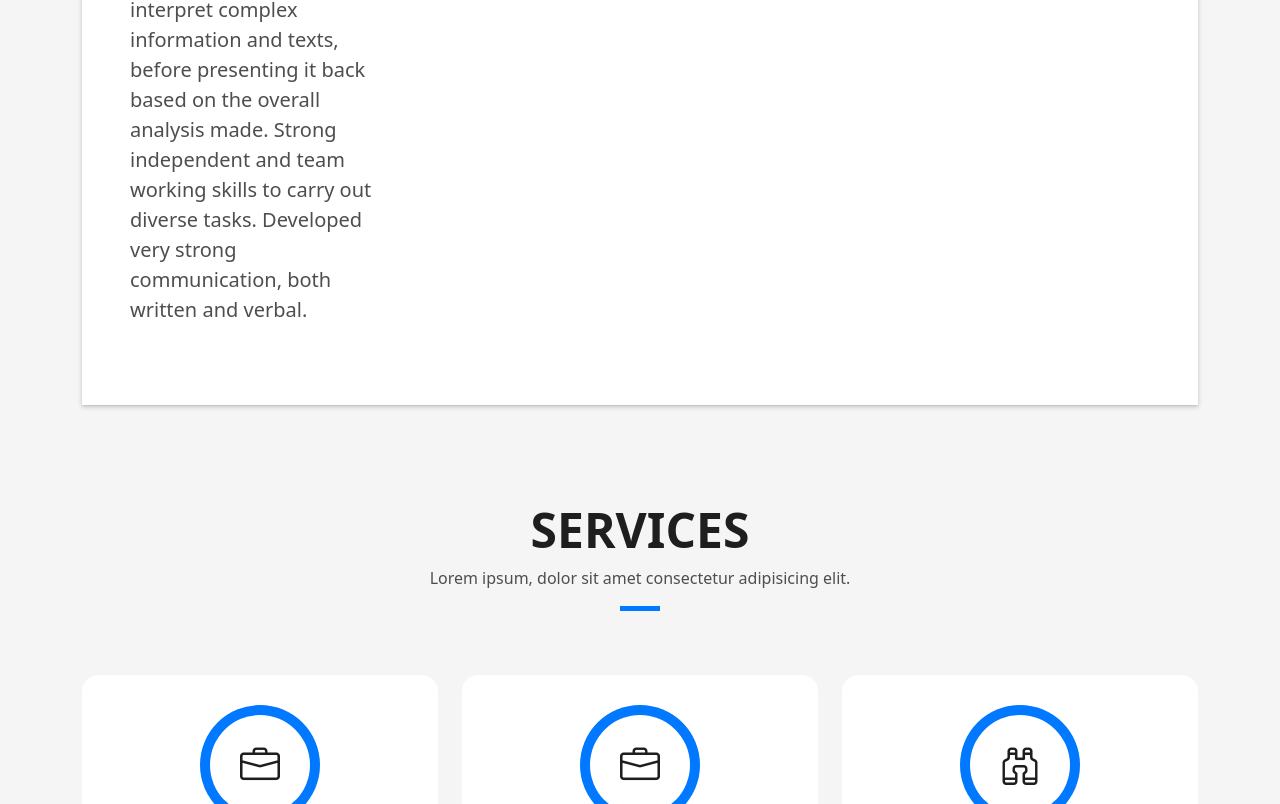
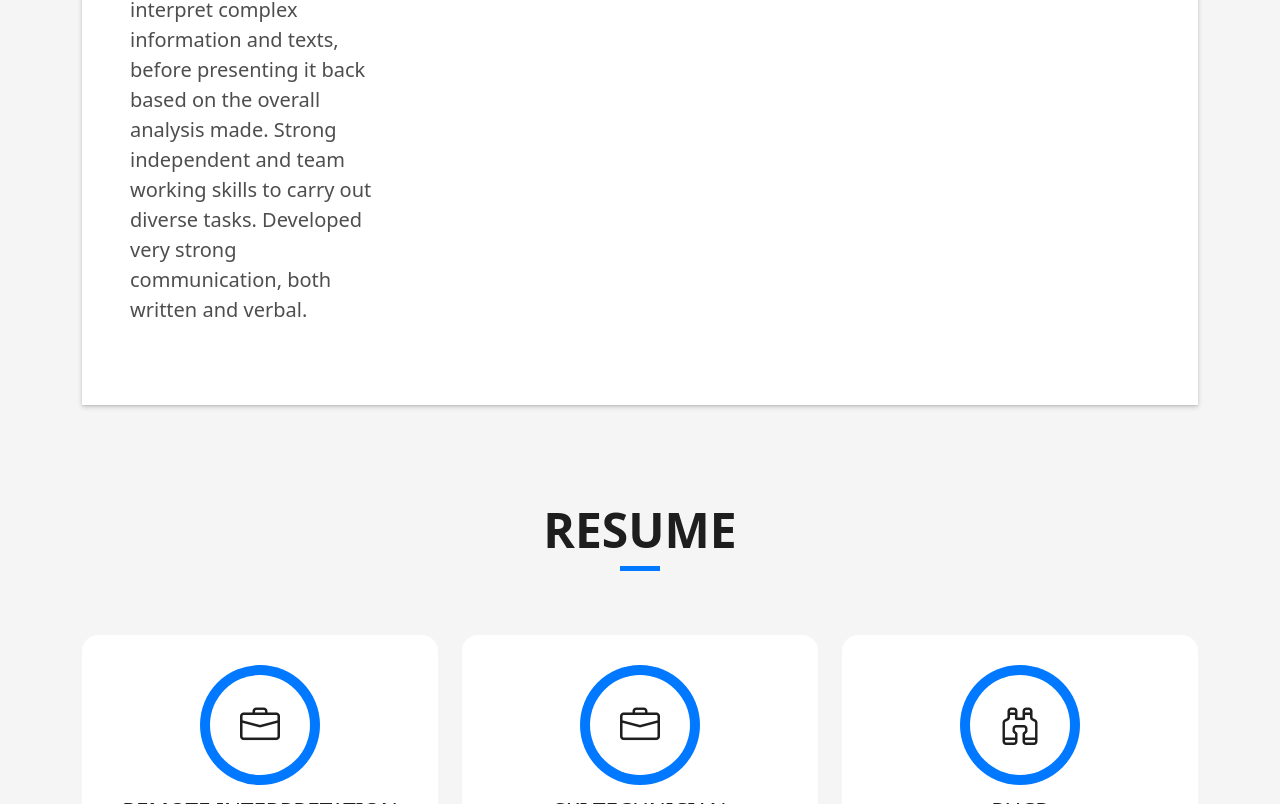
Before and after one commit to Gbaldeonb/Portafolio, a plain HTML site: page index.html in a window 1280 px wide. Shown: the part 1996-2800 px from the top of the page. Drawn offline with Linux system fonts and the light colour scheme.

Commit message:
Update index.html

```diff
--- a/index.html
+++ b/index.html
@@ -44,7 +44,7 @@
         <ul>
           <li><a class="nav-link scrollto active" href="#hero">Home</a></li>
           <li><a class="nav-link scrollto" href="#about">About</a></li>
-          <li><a class="nav-link scrollto" href="#services">Skills</a></li>
+          <li><a class="nav-link scrollto" href="#services">Resume</a></li>
           <li><a class="nav-link scrollto " href="#work">Work</a></li>
           <li><a class="nav-link scrollto " href="#blog">Blog</a></li>
          <!-- <li class="dropdown"><a href="#"><span>Drop Down</span> <i class="bi bi-chevron-down"></i></a>
@@ -172,11 +172,11 @@
           <div class="col-sm-12">
             <div class="title-box text-center">
               <h3 class="title-a">
-                Services
+                Resume
               </h3>
-              <p class="subtitle-a">
+              <!-- <p class="subtitle-a">
                 Lorem ipsum, dolor sit amet consectetur adipisicing elit.
-              </p>
+              </p> -->
               <div class="line-mf"></div>
             </div>
           </div>
```
